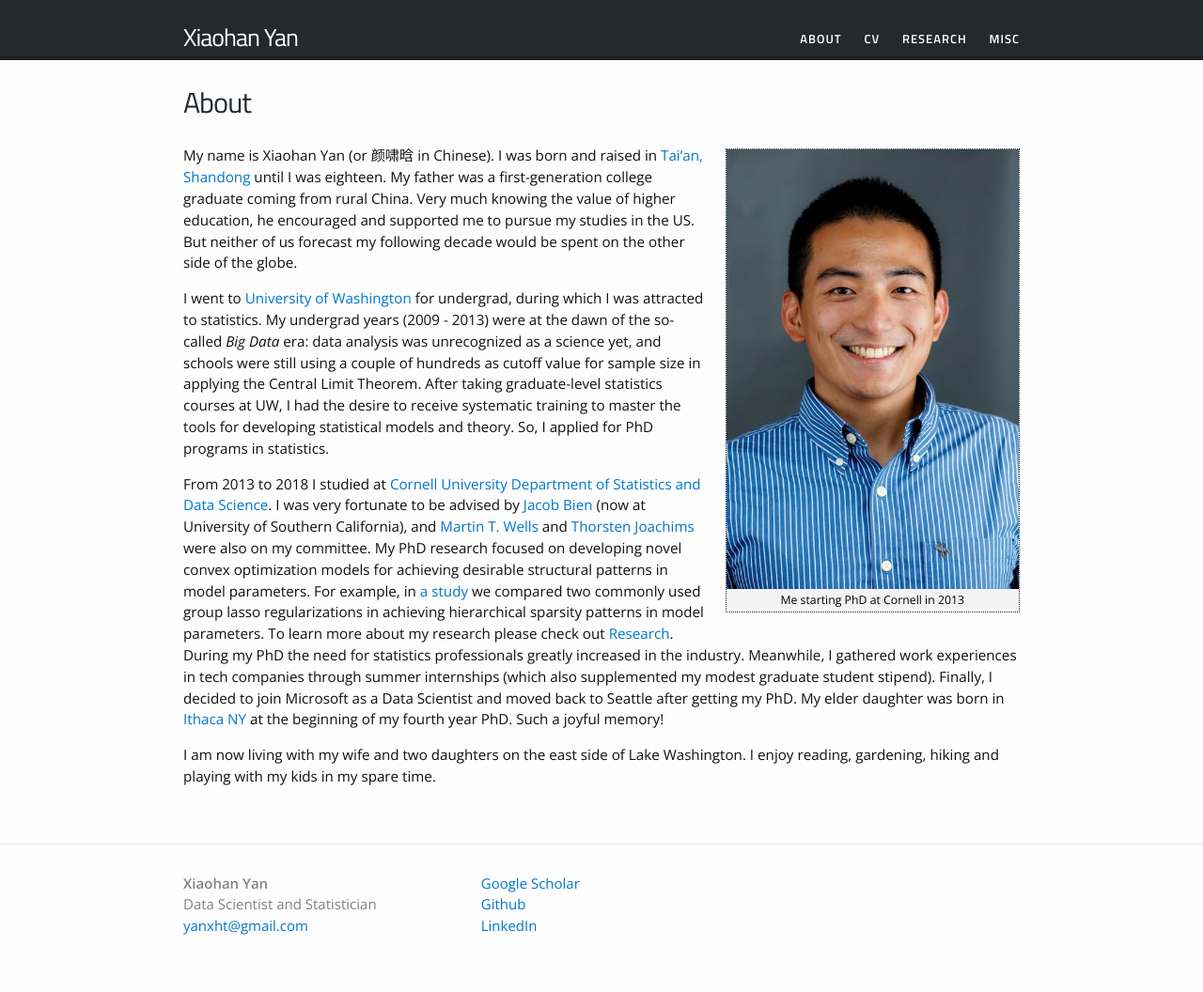
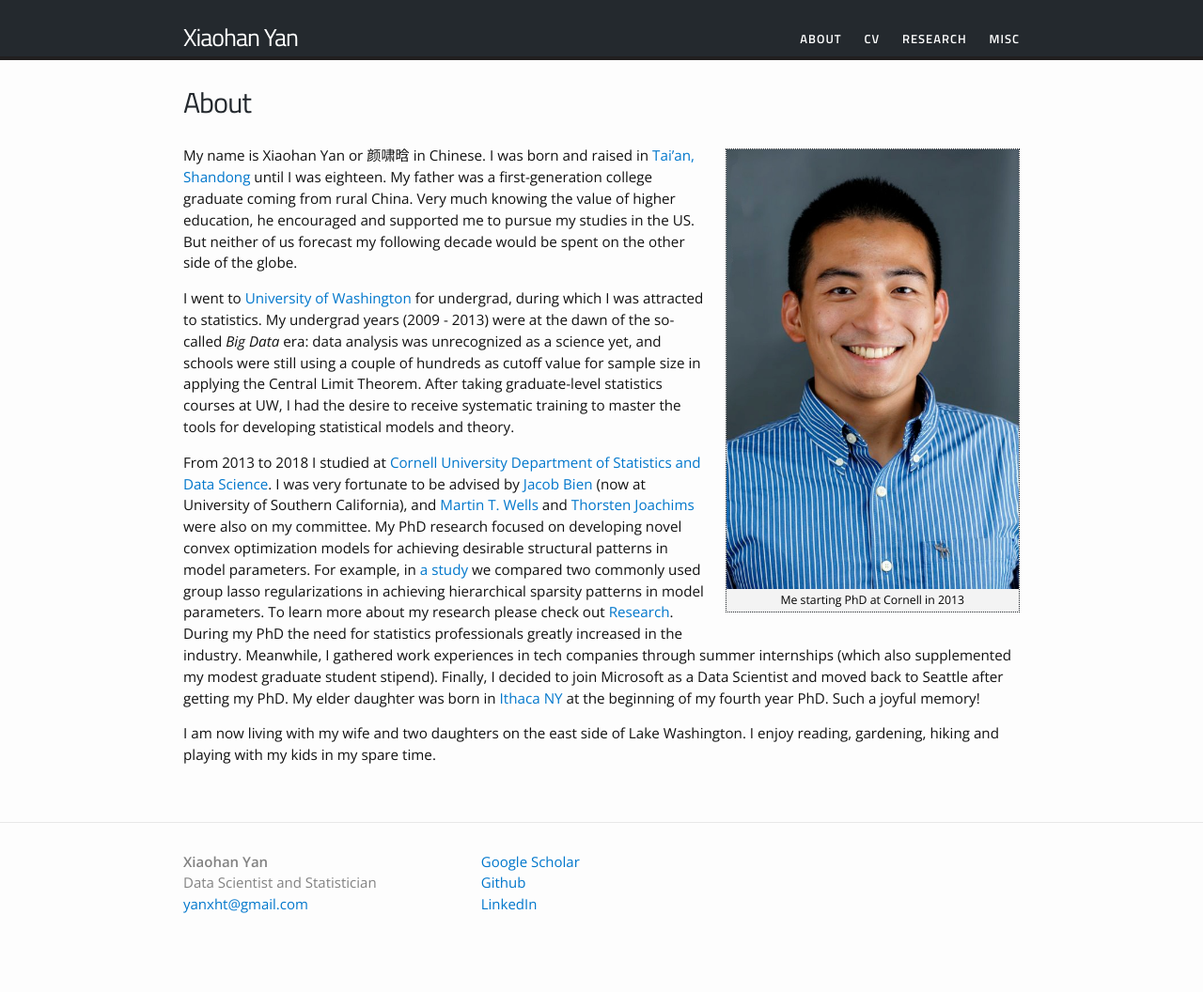
Before and after one commit to yanxht/yanxht.github.io, a Jekyll site: the page built from about.md, in a window 1280 px wide. Shown: the whole page at 94% size. Built offline with Jekyll 4.4.1, drawn with Linux system fonts in a browser that asks for light colours; after the commit the page ends 1033 px from its top, so only the background shows below that.

Commit message:
Update about

```diff
--- a/about.md
+++ b/about.md
@@ -6,10 +6,10 @@
 
 {% include image_caption.html url="/images/yan_portrait.jpeg" caption="Me starting PhD at Cornell in 2013" width_perc=35 align="right" %}
 
-My name is Xiaohan Yan (or 颜啸晗 in Chinese). I was born and raised in [Tai'an, Shandong](https://en.wikipedia.org/wiki/Tai%27an) until I was eighteen. My father was a first-generation college graduate coming from rural China. Very much knowing the value of higher education, he encouraged and supported me to pursue my studies in the US. But neither of us forecast my following decade would be spent on the other side of the globe.
+My name is Xiaohan Yan or 颜啸晗 in Chinese. I was born and raised in [Tai'an, Shandong](https://en.wikipedia.org/wiki/Tai%27an) until I was eighteen. My father was a first-generation college graduate coming from rural China. Very much knowing the value of higher education, he encouraged and supported me to pursue my studies in the US. But neither of us forecast my following decade would be spent on the other side of the globe.
 
-I went to [University of Washington](https://www.washington.edu) for undergrad, during which I was attracted to statistics. My undergrad years (2009 - 2013) were at the dawn of the so-called *Big Data* era: data analysis was unrecognized as a science yet, and schools were still using a couple of hundreds as cutoff value for sample size in applying the Central Limit Theorem. After taking graduate-level statistics courses at UW, I had the desire to receive systematic training to master the tools for developing statistical models and theory. So, I applied for PhD programs in statistics.
-<!---Another reason for applying for a PhD was that I was very fond of [Galen R. Shorack's](https://www.stat.washington.edu/galen/) corner office in Padelford Hall. I thought it would be cool to be a professor and own an office like that :)--->
+I went to [University of Washington](https://www.washington.edu) for undergrad, during which I was attracted to statistics. My undergrad years (2009 - 2013) were at the dawn of the so-called *Big Data* era: data analysis was unrecognized as a science yet, and schools were still using a couple of hundreds as cutoff value for sample size in applying the Central Limit Theorem. After taking graduate-level statistics courses at UW, I had the desire to receive systematic training to master the tools for developing statistical models and theory.
+<!---So, I applied for PhD programs in statistics. Another reason for applying for a PhD was that I was very fond of [Galen R. Shorack's](https://www.stat.washington.edu/galen/) corner office in Padelford Hall. I thought it would be cool to be a professor and own an office like that :)--->
 
 From 2013 to 2018 I studied at [Cornell University Department of Statistics and Data Science](https://stat.cornell.edu). I was very fortunate to be advised by [Jacob Bien](http://faculty.marshall.usc.edu/Jacob-Bien/) (now at University of Southern California), and [Martin T. Wells](https://stat.cornell.edu/people/faculty/martin-wells) and [Thorsten Joachims](http://www.cs.cornell.edu/people/tj/) were also on my committee. My PhD research focused on developing novel convex optimization models for achieving desirable structural patterns in model parameters. For example, in [a study](https://yanxht.github.io/research/hsm/) we compared two commonly used group lasso regularizations in achieving hierarchical sparsity patterns in model parameters. To learn more about my research please check out [Research](https://yanxht.github.io/research/). During my PhD the need for statistics professionals greatly increased in the industry. Meanwhile, I gathered work experiences in tech companies through summer internships (which also supplemented my modest graduate student stipend). Finally, I decided to join Microsoft as a Data Scientist and moved back to Seattle after getting my PhD. My elder daughter was born in [Ithaca NY](https://www.visitithaca.com/node/1) at the beginning of my fourth year PhD. Such a joyful memory!
 
```
